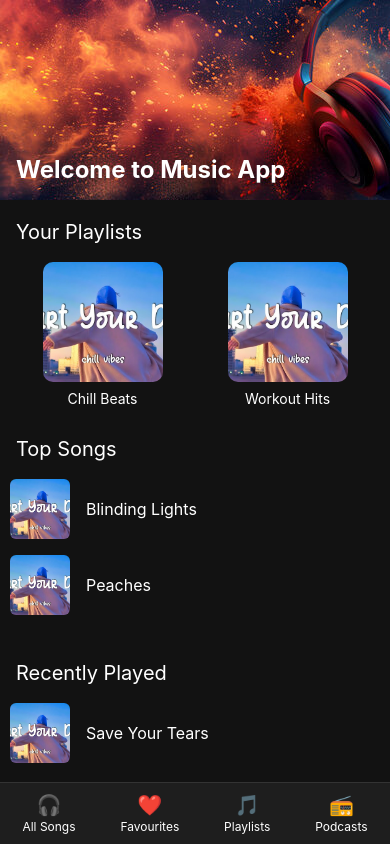
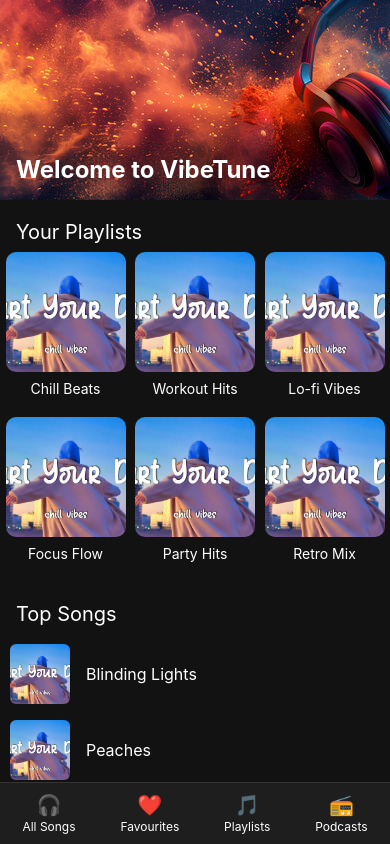
Before and after one commit to gurleen1819/Gurleen_A1_MusicApp, a React Native app: screen / in a window 390 px wide. Built offline with nearby package versions, Linux system fonts and the light colour scheme.

Commit message:
updated banner text, playlist grid, and song rows

```diff
--- a/App.js
+++ b/App.js
@@ -9,21 +9,37 @@ const App = () => {
           source={require('./assets/banner.jpg')}
           style={styles.banner}
         >
-          <Text style={styles.bannerText}>Welcome to Music App</Text>
+          <Text style={styles.bannerText}>Welcome to VibeTune</Text>
         </ImageBackground>
 
         <Text style={styles.sectionTitle}>Your Playlists</Text>
-        <View style={styles.playlistContainer}>
+       <View style={styles.playlistGrid}>
   <View style={styles.playlistCard}>
     <Image source={require('./assets/playlist1.jpg')} style={styles.playlistImage} />
     <Text style={styles.playlistName}>Chill Beats</Text>
   </View>
-
   <View style={styles.playlistCard}>
     <Image source={require('./assets/playlist2.jpg')} style={styles.playlistImage} />
     <Text style={styles.playlistName}>Workout Hits</Text>
   </View>
+  <View style={styles.playlistCard}>
+    <Image source={require('./assets/playlist2.jpg')} style={styles.playlistImage} />
+    <Text style={styles.playlistName}>Lo-fi Vibes</Text>
   </View>
+  <View style={styles.playlistCard}>
+    <Image source={require('./assets/playlist2.jpg')} style={styles.playlistImage} />
+    <Text style={styles.playlistName}>Focus Flow</Text>
+  </View>
+  <View style={styles.playlistCard}>
+    <Image source={require('./assets/playlist2.jpg')} style={styles.playlistImage} />
+    <Text style={styles.playlistName}>Party Hits</Text>
+  </View>
+  <View style={styles.playlistCard}>
+    <Image source={require('./assets/playlist2.jpg')} style={styles.playlistImage} />
+    <Text style={styles.playlistName}>Retro Mix</Text>
+  </View>
+</View>
+
 
         <Text style={styles.sectionTitle}>Top Songs</Text>
         <View style={styles.songContainer}>
@@ -31,18 +47,27 @@ const App = () => {
             <Image source={require('./assets/song1.jpg')} style={styles.songImage} />
             <Text style={styles.songName}>Blinding Lights</Text>
           </View>
+
           <View style={styles.songRow}>
             <Image source={require('./assets/song2.jpg')} style={styles.songImage} />
             <Text style={styles.songName}>Peaches</Text>
           </View>
-        </View>
-        <Text style={styles.sectionTitle}>Recently Played</Text>
-<View style={styles.songContainer}>
           <View style={styles.songRow}>
             <Image source={require('./assets/song2.jpg')} style={styles.songImage} />
-    <Text style={styles.songName}>Save Your Tears</Text>
+            <Text style={styles.songName}>Peaches</Text>
           </View>
+          <View style={styles.songRow}>
+            <Image source={require('./assets/song2.jpg')} style={styles.songImage} />
+            <Text style={styles.songName}>Peaches</Text>
           </View>
+           <View style={styles.songRow}>
+            <Image source={require('./assets/song2.jpg')} style={styles.songImage} />
+            <Text style={styles.songName}>Peaches</Text>
+          </View>
+
+        </View>
+
+
 
       </ScrollView>
 
@@ -99,11 +124,17 @@ const styles= StyleSheet.create({
     flexDirection: 'row',
     justifyContent: 'space-around',
     padding: 10,
+    paddingHorizontal: 10,
     gap: 16,
   },
-  playlistCard: {
-    alignItems: 'center',
+
+  playlistRow: {
+  flexDirection: 'row',
+  justifyContent: 'space-between',
+  marginBottom: 16,
 },
+
+
   playlistImage: {
     width: 120,
     height: 120,
@@ -188,9 +219,7 @@ const styles= StyleSheet.create({
     justifyContent: 'space-around',
     padding: 10,
   },
-  playlistCard: {
-    alignItems: 'center',
-  },
+
   playlistImage: {
     width: 120,
     height: 120,
@@ -243,6 +272,19 @@ const styles= StyleSheet.create({
     color: 'white',
     marginTop: 2,
   },
+  playlistGrid: {
+  flexDirection: 'row',
+  flexWrap: 'wrap',
+  justifyContent: 'space-between',
+  paddingHorizontal: 10,
+},
+
+playlistCard: {
+  width: '30%', // roughly 3 per row with spacing
+  marginBottom: 20,
+  alignItems: 'center',
+},
+
 });
 
 export default App;
```
Lines whose indentation alone changed are shown as unchanged.
